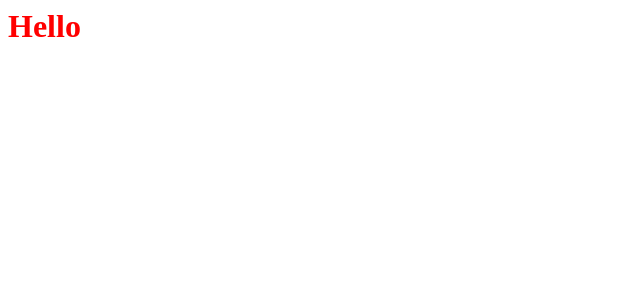
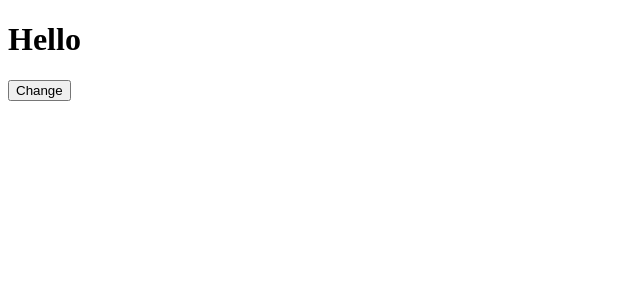
Before and after one commit to GuillemotClement/VUE-LEARN-Cours, a Vue app: page / in a window 1280 px wide. Shown: the top 300 px of the page, without its empty margins (0-640 px from the left). Built offline with nearby package versions, Linux system fonts and the light colour scheme.

Commit message:
Bind de class

```diff
--- a/src/App.vue
+++ b/src/App.vue
@@ -1,9 +1,16 @@
 <template>
-  <h1>Hello</h1>
+  <h1 :class="h1class">Hello</h1>
+  <button @click="h1class = 'red'">Change</button>
 </template>
 
-<script lang="ts" setup></script>
+<script lang="ts" setup>
+  import { ref } from 'vue';
+
+  const h1class = ref('Bonjour');
+</script>
 
 <style scoped>
-  @import './assets/base.css';
+  .red {
+    color: red;
+  }
 </style>
```
